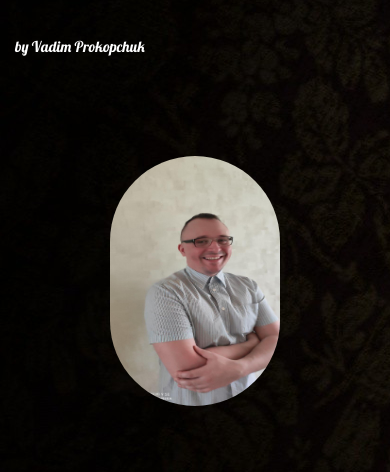
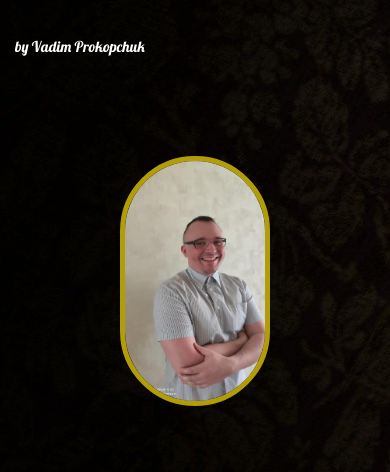
Before and after one commit to Zapas123/mySite, a plain HTML site: page index.html in a window 390 px wide. Shown: the part 372-844 px from the top of the page. Drawn offline with nearby package versions, Linux system fonts and the light colour scheme; a web font is replaced by a local one.

Commit message:
border img

```diff
--- a/index.html
+++ b/index.html
@@ -90,7 +90,7 @@
 
                 </div>
                 <div class="dws">
-                    <a class="butt" href="http://127.0.0.1:5500/nava-site/index.html">Сайт # 2</a>
+                    <a class="butt" href="https://zapas123.github.io/mySite/nava-site/">Сайт # 2</a>
                     <a class="butt" href="https://github.com/Zapas123/nava">Git</a>
                 </div>
                 <div class="dws">
--- a/style.css
+++ b/style.css
@@ -44,6 +44,7 @@ li{
     background-position: center;
     border-radius: 1000px;
     margin-top: 150px;
+    border: 5px solid #b19d06;
 }
 .header__intro{
     position: relative;
@@ -388,8 +389,9 @@ li{
 @media (max-width: 600px){
     .header__img img{
         margin-top: 100px;
-        width: 170px;
+        width: 150px;
         height: 250px;
+
     }
     .column{
         width: 30px;margin-right: 20px;
```
